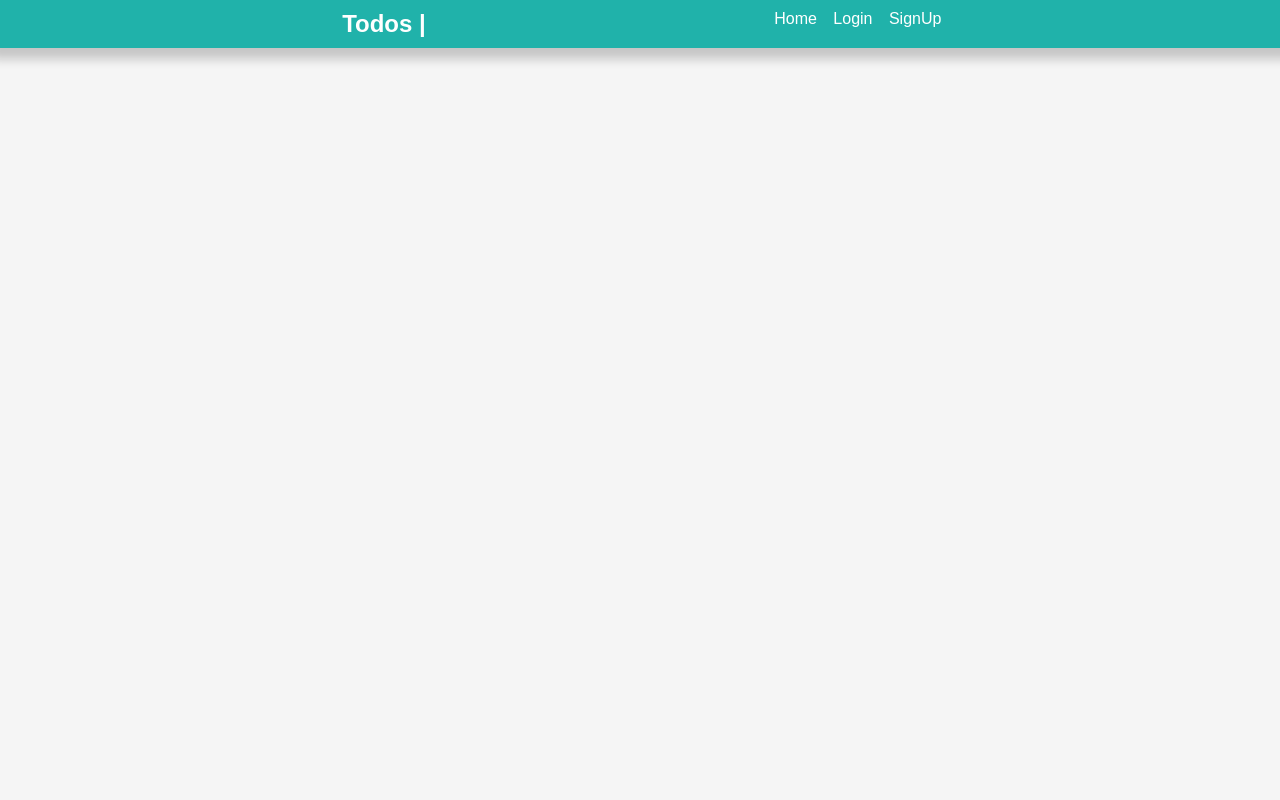
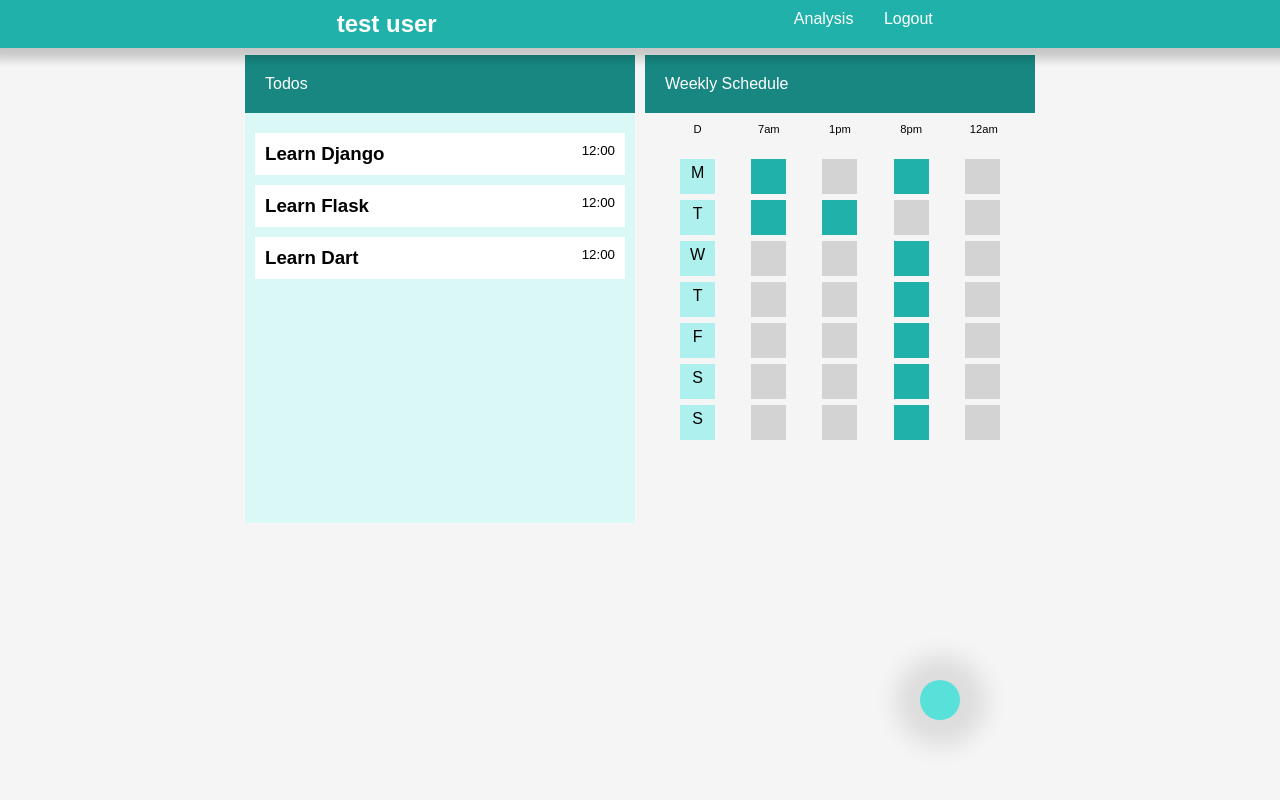
Before and after one commit to kaigikinyua/DjangoTodos, a Django app: page /userpage in a window 1280 px wide. Run offline with Django 3.2, Linux system fonts and the light colour scheme; style sheets or scripts are compiled from the project's sources.

Commit message:
layout on the userpage and signup

```diff
--- /dev/null
+++ b/todos/static/css/apps/todos/userpage.css
@@ -0,0 +1,105 @@
+div.app_container {
+  position: relative;
+  left: 50%;
+  -webkit-transform: translateX(-50%);
+          transform: translateX(-50%);
+  margin-top: 50px;
+  max-width: 800px;
+  display: -ms-grid;
+  display: grid;
+  -ms-grid-columns: 1fr 1fr;
+      grid-template-columns: 1fr 1fr;
+}
+
+div.todos_container {
+  max-width: 400px;
+  margin: 5px;
+}
+
+div.todos_tiles {
+  height: 100%;
+  min-height: 100px;
+  overflow-y: scroll;
+  overflow-x: hidden;
+  padding: 10px;
+  background: #d9f8f6;
+}
+
+div.header {
+  background: #188781;
+  color: white;
+  padding: 20px;
+}
+
+div.todo {
+  padding: 10px;
+  background: white;
+  display: -webkit-box;
+  display: -ms-flexbox;
+  display: flex;
+  -webkit-box-pack: justify;
+      -ms-flex-pack: justify;
+          justify-content: space-between;
+  margin: 10px 0px;
+}
+
+div.todo_form {
+  padding: 10px;
+  background: white;
+  border-radius: 20px;
+  -webkit-box-shadow: 1px 1px 10px 10px rgba(10, 10, 10, 0.2);
+          box-shadow: 1px 1px 10px 10px rgba(10, 10, 10, 0.2);
+}
+
+div.schedule {
+  margin: 5px;
+}
+
+table {
+  position: relative;
+  width: 100%;
+}
+
+table tr {
+  display: -webkit-box;
+  display: -ms-flexbox;
+  display: flex;
+  -webkit-box-pack: space-evenly;
+      -ms-flex-pack: space-evenly;
+          justify-content: space-evenly;
+}
+
+table tr.header td {
+  font-size: 0.7em;
+  background: whitesmoke;
+}
+
+table td {
+  padding: 5px;
+  margin: 3px;
+  height: 25px;
+  width: 25px;
+  background: lightgray;
+  text-align: center;
+}
+
+table td.active {
+  background: lightseagreen;
+}
+
+table td.day {
+  background: #aef0ed;
+}
+
+div.add_todo {
+  height: 40px;
+  width: 40px;
+  background: #57e1d9;
+  position: fixed;
+  bottom: 5em;
+  right: 20em;
+  border-radius: 50%;
+  -webkit-box-shadow: 1px 1px 25px 25px rgba(10, 10, 10, 0.1);
+          box-shadow: 1px 1px 25px 25px rgba(10, 10, 10, 0.1);
+}
+/*# sourceMappingURL=userpage.css.map */
--- /dev/null
+++ b/todos/static/css/apps/todos/userpage.scss
@@ -0,0 +1,82 @@
+div.app_container{
+    position: relative;
+    left:50%;
+    transform: translateX(-50%);
+    margin-top:50px;
+    max-width: 800px;
+    display: grid;
+    grid-template-columns: 1fr 1fr;
+}
+
+div.todos_container{
+    max-width: 400px;
+    margin:5px;
+}
+div.todos_tiles{
+    height: 100%;
+    min-height: 100px;
+    overflow-y:scroll;
+    overflow-x:hidden;
+    padding:10px;
+    background: lighten(lightseagreen,50%);
+}
+div.header{
+    background:darken(lightseagreen,10%);
+    color:white;
+    padding:20px;
+}
+div.todo{
+    padding:10px;
+    background:white;
+    display: flex;
+    justify-content: space-between;
+    margin:10px 0px;
+}
+div.todo_form{
+    padding:10px;
+    background:white;
+    border-radius: 20px;
+    box-shadow: 1px 1px 10px 10px rgba(10,10,10,0.2);
+}
+div.schedule{
+    margin:5px;
+}
+table{
+    position: relative;
+    width:100%;
+    tr{
+        display: flex;
+        justify-content: space-evenly;
+    }
+    tr.header{
+        td{
+            font-size: 0.7em;
+            background:whitesmoke;
+        }
+    }
+    td{
+        padding:5px;
+        margin:3px;
+        height:25px;
+        width:25px;
+        background:lightgray;
+        text-align: center;
+    }
+    td.active{
+        background:lightseagreen;
+    }
+    td.day{
+        background:lighten(lightseagreen,40%);
+    }
+}
+
+div.add_todo{
+    height:40px;
+    width:40px;
+    background: lighten(lightseagreen,20%);
+    position: fixed;
+    bottom:5em;
+    right:20em;
+    border-radius: 50%;
+    box-shadow: 1px 1px 25px 25px rgba(10,10,10,0.1);
+}
--- a/todos/templates/userpage.html
+++ b/todos/templates/userpage.html
@@ -1,21 +1,98 @@
 {% extends './base.html' %}
-
+{% load static %}
 {% block csslinks %}
+    <link rel="stylesheet" href="{% static 'css/apps/todos/userpage.css' %}"/>
 {% endblock csslinks %}
 
 {% block barner_title %}
-    Todos | {{ userdata.name }}
+    {{ userdata.name }}
 {% endblock barner_title %}
 
 {% block links %}
-    <a href="{% url 'index' %}"><li>Home</li></a>
-    <a href="{% url 'login' %}"><li>Login</li></a>
-    <a href="#"><li>SignUp</li></a>
+    <a href="#"><li>Analysis</li></a>
+    <a href="{% url 'index' %}"><li>Logout</li></a>
 
 {% endblock links %}
 
 
 {% block application %}
+    <div class="app_container">
+        <div class="todos_container">
+            <div class="header">Todos</div>
+            <div class="todos_tiles">
+                {% for todo in userdata.todos %}
+                    <div class="todo">
+                        <h3>{{todo.todo}}</h3>
+                        <small>12:00</small>
+                    </div>
+                {% endfor %}
+            </div>
+        </div>
+        <div class="schedule">
+            <div class="weekly">
+                <div class="header">Weekly Schedule</div>
+                <table>
+                    <tr class="header">
+                        <td>D</td>
+                        <td>7am</td>
+                        <td>1pm</td>
+                        <td>8pm</td>
+                        <td>12am</td>
+                    </tr>
+                    <tr>
+                        <td class="day">M</td>
+                        <td class="active"></td>
+                        <td></td>
+                        <td class="active"></td>
+                        <td></td>
+                    </tr>
+                    <tr>
+                        <td class="day">T</td>
+                        <td class="active"></td>
+                        <td class="active"></td>
+                        <td></td>
+                        <td></td>
+                    </tr>
+                    <tr>
+                        <td class="day">W</td>
+                        <td></td>
+                        <td></td>
+                        <td class="active"></td>
+                        <td></td>
+                    </tr>
+                    <tr>
+                        <td class="day">T</td>
+                        <td></td>
+                        <td></td>
+                        <td class="active"></td>
+                        <td></td>
+                    </tr>
+                    <tr>
+                        <td class="day">F</td>
+                        <td></td>
+                        <td></td>
+                        <td class="active"></td>
+                        <td></td>
+                    </tr>
+                    <tr>
+                        <td class="day">S</td>
+                        <td></td>
+                        <td></td>
+                        <td class="active"></td>
+                        <td></td>
+                    </tr>
+                    <tr>
+                        <td class="day">S</td>
+                        <td></td>
+                        <td></td>
+                        <td class="active"></td>
+                        <td></td>
+                    </tr>
 
+                </table>
+            </div>
+        </div>
+    </div>
+    <div class="add_todo"></div>
 
 {% endblock application %}
--- a/todos/views.py
+++ b/todos/views.py
@@ -17,7 +17,8 @@ class SignUp(View):
         return render(request,"signup.html")
 
 def userpage(request):
-    return render(request,"userpage.html")
+    userdata={"name":"test user","todos":[{"todo":"Learn Django"},{"todo":"Learn Flask"},{"todo":"Learn Dart"}]}
+    return render(request,"userpage.html",{"userdata":userdata})
 
 class Todos(View):
     def get(self,request,operation,todoid):
```
Also changed, not shown: todos/templates/signup.html (+16 -3 lines), 1 other file.
